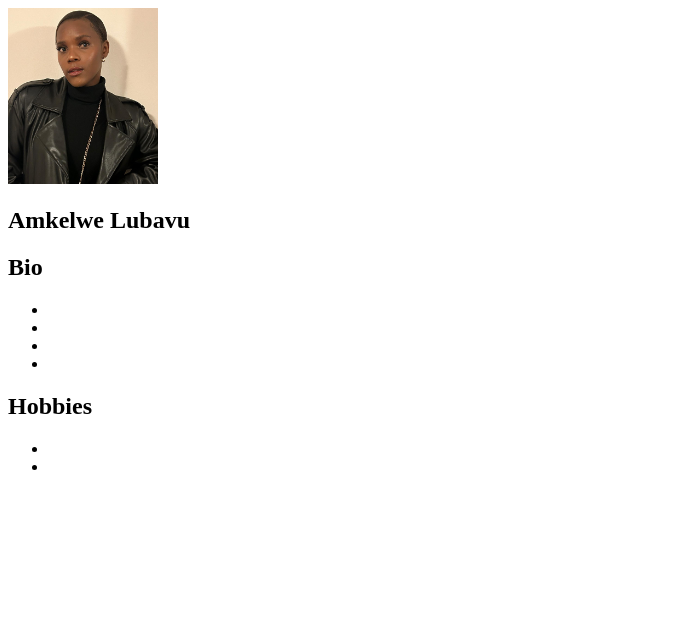
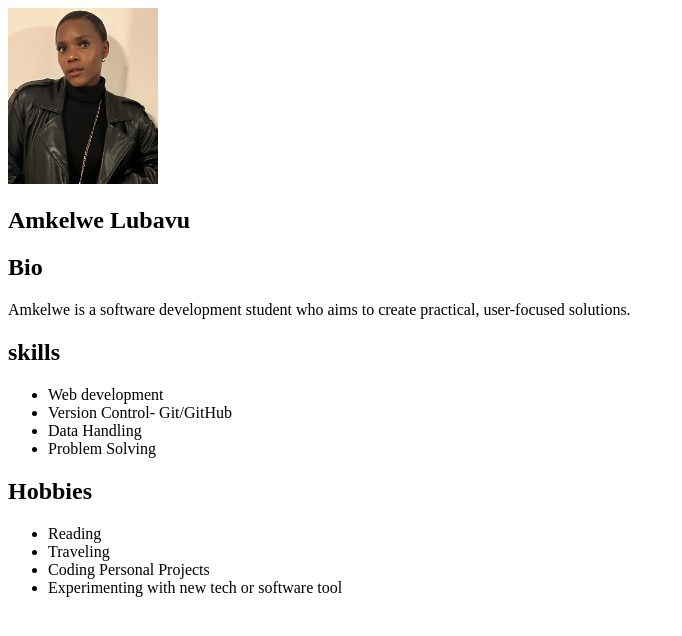
Before and after one commit to Brendon-btd/Team-Portfolio-Website-group-1, a plain HTML site: page amkelwe.html in a window 1280 px wide. Shown: the whole page, without its empty margins (0-682 px from the left). Drawn offline with Linux system fonts and the light colour scheme.

Commit message:
add amkelwe's portfolio info

```diff
--- /dev/null
+++ b/amkelwe.css
@@ -0,0 +1,8 @@
+/* Global styles */
+:root {
+--Primary-color: #004F51;
+--Secondary-color:#F7E4C3;
+--font-family: 'Karla';
+--font-weight: 200 800;
+--background-color:
+}
--- a/amkelwe.html
+++ b/amkelwe.html
@@ -10,34 +10,42 @@
     <!-- Amkelwe's portfolio -->
 
     <section>
-        <div class="name">
+        <div class=" container-name">
             <img src="amkelwe-portfolio-img.jpg"alt="portfolio-img" width="150";height="150">
             <h2>Amkelwe Lubavu</h2>
         </div>
     </section>
 
-
+    <section>
         <div class="bio">
             <h2>Bio</h2>
-    <p></p>
+            <p>Amkelwe is a software development student who aims to create practical, user-focused solutions.</p>
           </div>
+   </section>
 
+    <section>
         <div class="skills">
+            <h2>skills</h2>
             <ul>
-        <li></li>
-        <li></li>
-        <li></li>
-        <li></li>
+                <li>Web development</li>
+                <li>Version Control- Git/GitHub</li>
+                <li>Data Handling</li>
+                <li>Problem Solving</li>
             </ul>
         </div>
+    </section>
 
+    <section>
         <div class="hobbies">
             <h2>Hobbies</h2>
-
             <ul>
-    <li></li>
-    <li></li>
+                <li>Reading</li>
+                <li>Traveling</li>
+                <li>Coding Personal Projects</li>
+                <li>Experimenting with new tech or software tool</li>
             </ul>
         </div>
+    </section>
+
 </body>
 </html>
```
Lines whose indentation alone changed are shown as unchanged.
